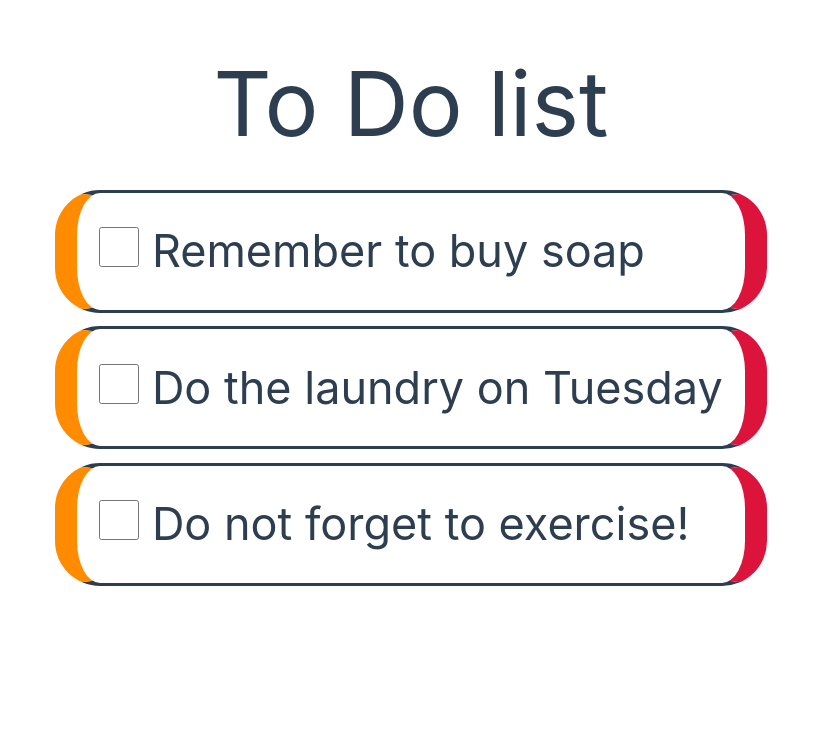
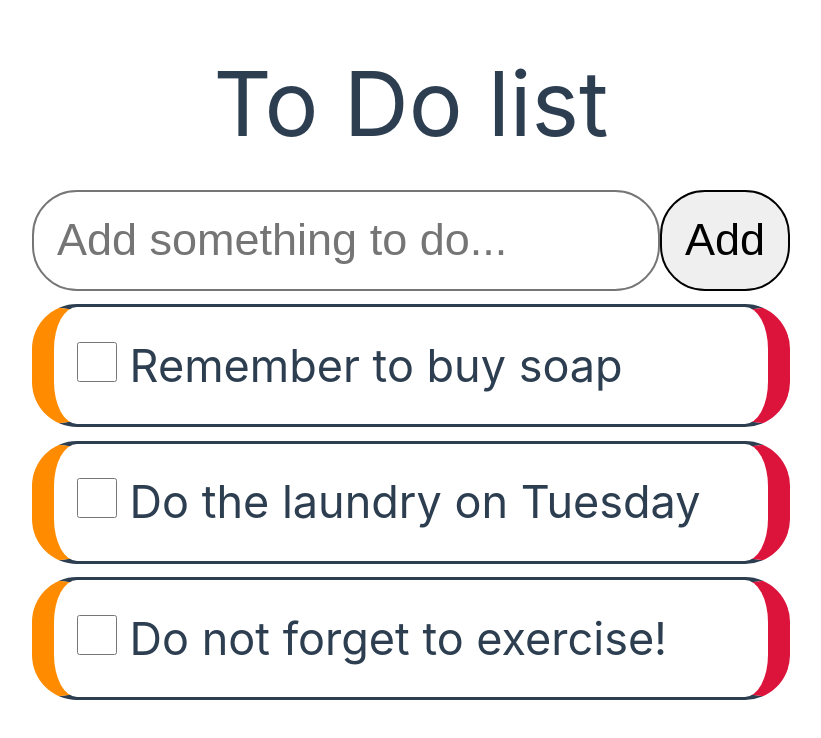
Before and after one commit to StanciuMihai/Vue-To-Do-App, a Vue app: page / in a window 1280 px wide. Shown: the top 738 px of the page, without its empty margins (229-1050 px from the left). Built offline with nearby package versions, Linux system fonts and the light colour scheme.

Commit message:
Added "Add To do" feature

```diff
--- a/package.json
+++ b/package.json
@@ -9,7 +9,8 @@
     "preview": "vite preview"
   },
   "dependencies": {
-    "vue": "^3.4.29"
+    "vue": "^3.4.29",
+    "vue-toastification": "^2.0.0-rc.5"
   },
   "devDependencies": {
     "@vitejs/plugin-vue": "^5.0.5",
--- a/src/AddItem.vue
+++ b/src/AddItem.vue
@@ -1,7 +1,37 @@
 <script setup>
+import { ref } from 'vue';
+import { useToast } from 'vue-toastification';
 
+const text= ref('');
+
+
+const emit = defineEmits(['transactionSubmitted']);
+
+const toast=useToast();
+
+  const onSubmit = () => {
+
+    if(!text.value){
+      toast.error('Please enter something to do before submitting');
+      return;
+    }
+
+
+
+
+    const transactionData={
+      text:text.value
+    }
+    emit('transactionSubmitted',transactionData);
+
+    text.value='';
+
+  }
 </script>
 
 <template>
-
+     <form id="form" @submit.prevent="onSubmit">
+        <input type="text" id="text" v-model="text" placeholder="Add something to do..." />
+        <button class="btn">Add</button>
+     </form>
 </template>
--- a/src/App.vue
+++ b/src/App.vue
@@ -1,7 +1,11 @@
 <script setup>
   import Header from './Header.vue';
   import ListElements from './ListElements.vue';
+  import AddItem from './AddItem.vue';
   import {ref,computed, onMounted} from 'vue';
+  import { useToast } from 'vue-toastification';
+
+  const toast=useToast();
 
   const fillerList = ref([{
         id:1,
@@ -19,10 +23,40 @@
         isChecked: false
     },
     ]);
+
+    const handleTransactionSubmitted = (transactionData) => {
+
+    fillerList.value.push({
+      id: generateUniqueId(),
+      value: transactionData.text,
+      isChecked: false
+    });
+
+   // saveTransactionsToLocalStorage();
+
+    toast.success('To do added');
+  };
+
+  const handleTransactionDeleted = (id) => {
+    transactions.value=transactions.value.filter((transaction)=>
+    transaction.id !==id)
+
+    //saveTransactionsToLocalStorage();
+
+    toast.success('To do deleted');
+  };
+
+  const generateUniqueId =() => {
+    return Math.floor(Math.random()* 1000000)
+  }
+  // const saveTransactionsToLocalStorage=()=>{
+  //   localStorage.setItem('transactions',JSON.stringify(transactions.value));
+  // }
 </script>
 
 <template>
   <Header />
+  <AddItem @transaction-submitted="handleTransactionSubmitted"/>
   <ListElements :fillerList="fillerList"/>
 </template>
 
--- a/src/assets/main.css
+++ b/src/assets/main.css
@@ -42,6 +42,24 @@ a,
   /*text-shadow: 2px 2px 2px rgba(0, 0, 0, 0.5);*/
 
 }
+#text{
+  font-size: 3em;
+  margin-top: 0.3em;
+  border-style: solid;
+  border-radius: 1em;
+  padding: 0.5em 0.5em 0.5em 0.5em;
+  /* border-right-color:crimson; */
+  /* border-right-width: 0.5em; */
+  /* border-left-color:darkorange; */
+  /* border-left-width: 0.5em; */
+}
+.btn{
+  font-size: 3em;
+  margin-top: 0.3em;
+  border-style: solid;
+  border-radius: 1em;
+  padding: 0.5em 0.5em 0.5em 0.5em;
+}
 .ListItem{
   font-size: 3em;
   margin-top: 0.3em;
```
Also changed, not shown: src/main.js (+7 -2 lines), 1 other file (tests, documents, lock files or other folders).
